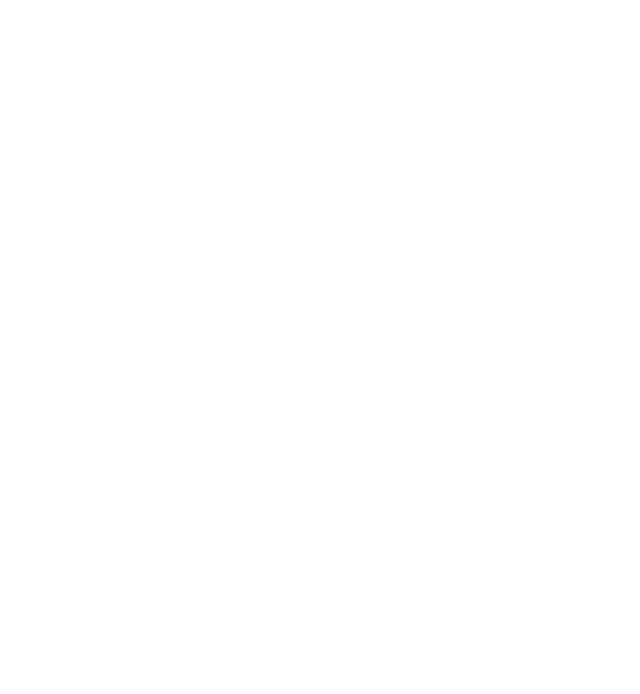
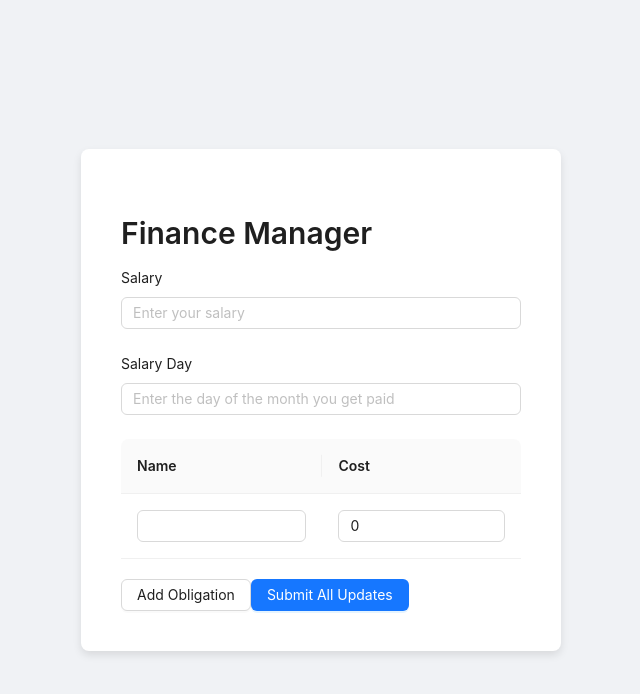
Before and after one commit to AhmedAlqarniGitHub/finvis, a React (Create React App) app: page /fin in a window 1280 px wide. Before the commit this address had no page. Shown: the top 694 px of the page, without its empty margins (319-959 px from the left). Built offline with nearby package versions, Linux system fonts and the light colour scheme.

Commit message:
added some ui

```diff
--- a/package.json
+++ b/package.json
@@ -3,12 +3,14 @@
   "version": "0.1.0",
   "private": true,
   "dependencies": {
+    "@apollo/client": "^3.8.8",
     "@testing-library/jest-dom": "^5.17.0",
     "@testing-library/react": "^13.4.0",
     "@testing-library/user-event": "^13.5.0",
     "antd": "^5.11.3",
     "axios": "^1.6.2",
     "chart.js": "^4.4.0",
+    "graphql-tag": "^2.12.6",
     "react": "^18.2.0",
     "react-chartjs-2": "^5.2.0",
     "react-dom": "^18.2.0",
--- a/src/App.js
+++ b/src/App.js
@@ -1,20 +1,43 @@
-import React from 'react';
-import { BrowserRouter as Router, Route, Routes, Navigate } from 'react-router-dom';
-import Dashboard from './components/Dashboard';
-import Login from './components/login';
-import Register from './components/register';
-import './App.css';
+import React from "react";
+import {
+  BrowserRouter as Router,
+  Route,
+  Routes,
+  Navigate,
+} from "react-router-dom";
+import { ApolloClient, InMemoryCache, ApolloProvider } from "@apollo/client";
+import Dashboard from "./components/Dashboard";
+import FinancePage from "./components/finantial_data";
+import Login from "./components/login";
+import Register from "./components/register";
+import "./App.css";
+import SavingsTargetPage from "./components/savingTargets";
+
+// Set up Apollo Client
+const client = new ApolloClient({
+  uri: "http://localhost:4000/graphql", // make sure this is the correct URI for your GraphQL server
+  cache: new InMemoryCache(),
+});
+
+document.cookie = "userId=ahmed; path=/; expires=Fri, 31 Dec 9999 23:59:59 GMT";
+
 
 function App() {
   return (
+    <ApolloProvider client={client}>
+      {" "}
+      {/* Wrap your app with ApolloProvider */}
       <Router>
         <Routes>
           <Route path="/login" element={<Login />} />
           <Route path="/register" element={<Register />} />
           <Route path="/dashboard" element={<Dashboard />} />
+          <Route path="/fin" element={<FinancePage />} />
+          <Route path="/saving_target" element={<SavingsTargetPage />} />
           <Route path="/" element={<Navigate replace to="/login" />} />
         </Routes>
       </Router>
+    </ApolloProvider>
   );
 }
 
--- /dev/null
+++ b/src/components/finantial_data.js
@@ -0,0 +1,149 @@
+import React, { useState } from "react";
+import { useMutation } from "@apollo/client";
+import gql from "graphql-tag";
+import { Input, Button, Layout, Typography, Form, Table } from "antd"; // Include Table here
+
+// GraphQL Mutation
+const UPDATE_SALARY_INFO = gql`
+  mutation UpdateSalaryInfo(
+    $userId: ID!
+    $salary: Float!
+    $salaryDay: Int!
+    $obligations: [ObligationInput!]!
+  ) {
+    updateSalaryInfo(
+      userId: $userId
+      salary: $salary
+      salaryDay: $salaryDay
+      obligations: $obligations
+    ) {
+      id
+    }
+  }
+`;
+
+// React Component
+const FinancePage = () => {
+  const getCookie = (name) => {
+    const value = `; ${document.cookie}`;
+    const parts = value.split(`; ${name}=`);
+    if (parts.length === 2) return parts.pop().split(";").shift();
+  };
+
+  const [form] = Form.useForm();
+  const [salaryInfo, setSalaryInfo] = useState({
+    userId: getCookie("userId"),
+    salary: 0,
+    salaryDay: 0,
+    obligations: [{ name: "", cost: 0 }],
+  });
+
+  const [updateSalaryInfo] = useMutation(UPDATE_SALARY_INFO);
+
+  const handleSubmit = () => {
+    updateSalaryInfo({
+      variables: {
+        userId: salaryInfo.userId,
+        salary: parseFloat(salaryInfo.salary),
+        salaryDay: parseInt(salaryInfo.salaryDay, 10),
+        obligations: salaryInfo.obligations,
+      },
+    });
+  };
+
+  const handleObligationChange = (index, field, value) => {
+    const newObligations = [...salaryInfo.obligations];
+    newObligations[index][field] = value;
+    setSalaryInfo({ ...salaryInfo, obligations: newObligations });
+  };
+
+  const handleAddObligation = () => {
+    setSalaryInfo({
+      ...salaryInfo,
+      obligations: [...salaryInfo.obligations, { name: "", cost: 0 }],
+    });
+  };
+
+  const { Content } = Layout;
+  const { Title } = Typography;
+
+  const columns = [
+    {
+      title: "Name",
+      dataIndex: "name",
+      key: "name",
+      render: (_, record, index) => (
+        <Input
+          value={record.name}
+          onChange={(e) =>
+            handleObligationChange(index, "name", e.target.value)
+          }
+        />
+      ),
+    },
+    {
+      title: "Cost",
+      dataIndex: "cost",
+      key: "cost",
+      render: (_, record, index) => (
+        <Input
+          type="number"
+          value={record.cost}
+          onChange={(e) =>
+            handleObligationChange(index, "cost", parseFloat(e.target.value))
+          }
+        />
+      ),
+    },
+  ];
+
+  return (
+    <div className="register-container">
+      {" "}
+      {/* Use the register container class */}
+      <div className="register-form">
+        {" "}
+        {/* Use the register form class */}
+        <Title level={2}>Finance Manager</Title>
+        <Form form={form} layout="vertical">
+          <Form.Item label="Salary">
+            <Input
+              type="number"
+              placeholder="Enter your salary"
+              onChange={(e) =>
+                setSalaryInfo({ ...salaryInfo, salary: e.target.value })
+              }
+            />
+          </Form.Item>
+          <Form.Item label="Salary Day">
+            <Input
+              type="number"
+              placeholder="Enter the day of the month you get paid"
+              onChange={(e) =>
+                setSalaryInfo({ ...salaryInfo, salaryDay: e.target.value })
+              }
+            />
+          </Form.Item>
+        </Form>
+        <Table
+          dataSource={salaryInfo.obligations}
+          columns={columns}
+          rowKey={(record, index) => index}
+          pagination={false}
+        />
+        <Button onClick={handleAddObligation} style={{ marginTop: "10px" }}>
+          Add Obligation
+        </Button>
+        <Button
+          onClick={handleSubmit}
+          type="primary"
+          style={{ marginTop: "20px" }}
+        >
+          Submit All Updates
+        </Button>
+      </div>
+    </div>
+  );
+};
+
+export default FinancePage;
--- /dev/null
+++ b/src/components/savingTargets.js
@@ -0,0 +1,110 @@
+import React, { useState, useEffect } from "react";
+import { useMutation, useQuery } from "@apollo/client";
+import gql from "graphql-tag";
+import { Input, Button, Card, Typography, Form, Progress } from "antd";
+
+// GraphQL Queries and Mutations
+const GET_USER_SAVINGS = gql`
+  query GetUserSavings($userId: ID!) {
+    user(id: $userId) {
+      monthlySavings {
+        month
+        amount
+      }
+      totalSavings
+    }
+  }
+`;
+
+const UPDATE_SAVINGS_GOAL = gql`
+  mutation UpdateSavingsGoal($userId: ID!, $savingsGoal: Float!) {
+    updateSavingsGoal(userId: $userId, savingsGoal: $savingsGoal) {
+      id
+      savingsGoal
+    }
+  }
+`;
+
+// React Component
+const SavingsTargetPage = () => {
+  const getCookie = (name) => {
+    const value = `; ${document.cookie}`;
+    const parts = value.split(`; ${name}=`);
+    if (parts.length === 2) return parts.pop().split(";").shift();
+  };
+
+  const userId = getCookie("userId");
+  const [savingsGoal, setSavingsGoal] = useState(0);
+  const [currentSavings, setCurrentSavings] = useState(0); // Initialize currentSavings state
+
+  const { data, loading, error } = { data: "test", loading: false, error: "" };
+  /*useQuery(GET_USER_SAVINGS, {
+    variables: { userId },
+    skip: !userId,
+  });*/
+
+  const [updateSavingsGoal] = useMutation(UPDATE_SAVINGS_GOAL);
+
+  useEffect(() => {
+    if (data && data.user) {
+      // Assuming totalSavings is the cumulative savings from previous months
+      setCurrentSavings(data.user.totalSavings);
+    }
+  }, [data]);
+
+  const handleSubmit = () => {
+    updateSavingsGoal({
+      variables: {
+        userId: userId,
+        savingsGoal: parseFloat(savingsGoal),
+      },
+    });
+  };
+
+  // ... Other state and functions ...
+
+  const { Title } = Typography;
+
+  const progressPercent = (currentSavings / savingsGoal) * 100;
+
+  if (loading) return <p>Loading...</p>;
+  if (error) return <p>Error: {error.message}</p>;
+
+  return (
+    <div className="register-container">
+      {" "}
+      {/* Use the same container class as the register page */}
+      <div className="register-form">
+        {" "}
+        {/* Use the same form class as the register page */}
+        <Title level={2}>Savings Goal Tracker</Title>
+        <Form layout="vertical">
+          {/* ... Form fields ... */}
+          <Form.Item label="Savings Goal">
+            <Input
+              type="number"
+              placeholder="Enter your savings goal"
+              onChange={(e) => setSavingsGoal(e.target.value)}
+            />
+          </Form.Item>
+          <Button
+            onClick={handleSubmit}
+            type="primary"
+            style={{ marginTop: "20px" }}
+          >
+            Update Savings Goal
+          </Button>
+        </Form>
+        <Title level={4} style={{ marginTop: "40px" }}>
+          Current Savings Progress
+        </Title>
+        <Progress percent={isNaN(progressPercent) ? 0 : progressPercent} />
+        <Title level={4} style={{ marginTop: "20px" }}>
+          Total Savings: ${currentSavings.toFixed(2)}
+        </Title>
+      </div>
+    </div>
+  );
+};
+
+export default SavingsTargetPage;
```
Also changed, not shown: 1 other file (tests, documents, lock files or other folders). Lines whose indentation alone changed are shown as unchanged.
